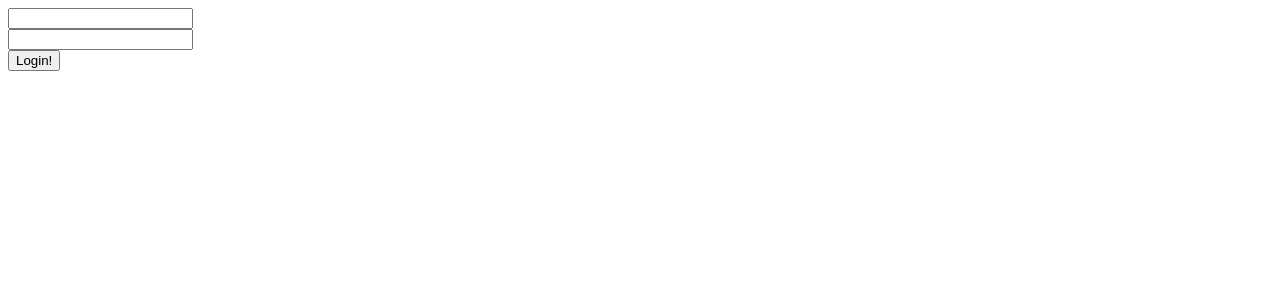
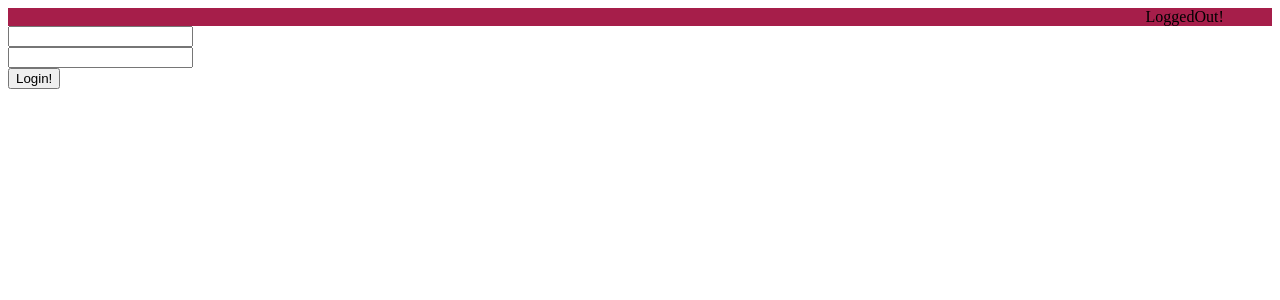
Before and after one commit to devdrqgon/mc-fe, a React (Create React App) app: page / in a window 1280 px wide. Shown: the top 300 px of the page. Built offline with nearby package versions, Linux system fonts and the light colour scheme.

Commit message:
first bug free auth in fe!!

```diff
--- a/src/contexts/user.context.tsx
+++ b/src/contexts/user.context.tsx
@@ -23,50 +23,41 @@ export const UserContext = React.createContext<IUserContext>({
 
 });
 
-const UserProvider: React.FC = ({children}) => {
+const UserProvider: React.FC = ({ children }) => {
   const [user, setUser] = React.useState<string | null>(null)
   const [token, setToken] = React.useState<string | null>(null)
   const [tokenValid, setTokenValid] = React.useState(false)
   const [authenticated, setAuthenticated] = React.useState(false)
 
   useEffect(() => {
-    async function validatetoken(token: string) {
+    async function validatetoken(token: string, username: string) {
       const result = await authUtils.StoredTokenIsValid(token)
       if (result) {
         logging.info("UserProvider", "Token verified by backend!");
         setTokenValid(true)
         setAuthenticated(true)
+        login(username, token)
       }
       else {
         logging.info("UserProvider", "Token Declined  by backend!");
         setTokenValid(false)
         setAuthenticated(false)
+        logout()
+
 
       }
     }
 
     const _token = localStorage.getItem('token')
-    const _username= localStorage.getItem('username')
+    const _username = localStorage.getItem('username')
     if (_token && _username) {
-      logging.info("UserProvider","Found username and token")
-      validatetoken(_token)
-      if (tokenValid) {
-        logging.info("UserProvider","Token was validated by backend!!")
-
-        //if Valid
-        // set username, token and token Valid
-        login(_username,_token)
-
-      }
-
-
-      //Else if token unidentified or expired
-      //
+      logging.info("UserProvider", "Found username and token")
+      validatetoken(_token, _username)
     }
     else {
-      console.log("ssdsds")
       //There is no stored token/username in localStorage, so we reset the localstorage and hooks
       logout()
+      logging.info("UserProvider", "No Stored Username or token, resetiing localstorage and hooks!")
     }
   }, [])
   const login = (_username: string, _token: string) => {
@@ -85,10 +76,12 @@ const UserProvider: React.FC = ({children}) => {
     setTokenValid(false)
     setAuthenticated(false)
     localStorage.removeItem('token')
+    localStorage.removeItem('username')
+
   }
 
   return (
-    <UserContext.Provider value={{ user, token, tokenValid,authenticated, login, logout }}>
+    <UserContext.Provider value={{ user, token, tokenValid, authenticated, login, logout }}>
       {children}
     </UserContext.Provider>
   );
--- a/src/entryComponent.tsx
+++ b/src/entryComponent.tsx
@@ -1,4 +1,5 @@
 import { UserContext } from "contexts/user.context"
+import { Header } from "features/appHeader/header"
 import Sample from "features/planOverview/sample"
 import { TimespanPlanner } from "features/timespanPlanner/timeSpanPlanner"
 import Home from "home"
@@ -29,6 +30,7 @@ const EntryComponent = () => {
     if (tokenValid && authenticated) {
         return (
             <QueryClientProvider client={queryClient}>
+                <Header />
                 <Switch>
                     <Route path="/planner" component={TimespanPlanner} />
                     <Route path="/sample" component={Sample} />
@@ -41,7 +43,12 @@ const EntryComponent = () => {
             </QueryClientProvider>)
     }
     else {
-        return <UnAuthApp />
+        return (
+            <>
+                <Header />
+                <UnAuthApp />
+            </>
+        )
     }
 }
 
--- a/src/features/appHeader/header.tsx
+++ b/src/features/appHeader/header.tsx
@@ -1,11 +1,33 @@
-import React from 'react'
+import { UserContext } from 'contexts/user.context';
+import React, { useContext } from 'react'
 
-export const Header= () =>{
+export const Header = () => {
 
+    const { user, token, tokenValid, login, logout, authenticated } = useContext(UserContext);
+    return (
+        <div style={{
+            backgroundColor: user ? '#1495CE' : '#A61E4A',
+            display: 'grid',
+            gridTemplateColumns: '1.8fr 0.2fr',
+            gridTemplateRows: '1fr',
+            gap: '0px 0px',
+            gridTemplateAreas: `
+                    '. profileIcon'
+                `
+        }}>
+            {user ?
+                <div style={{
+                    gridArea: 'profileIcon'
+                }}
+                    onClick={logout}>
+                    logout
+                </div> :
+                <div style={{
+                    gridArea: 'profileIcon'
+                }}>
+                    LoggedOut!
+                </div>}
+        </div >
+    )
 
-    return (
-        <>
-
-        </>
-    )
 }
```
Lines whose indentation alone changed are shown as unchanged.
